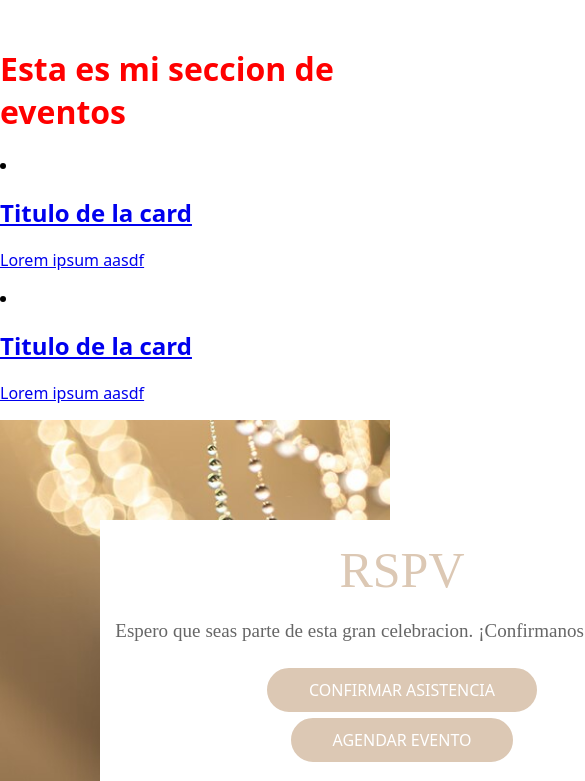
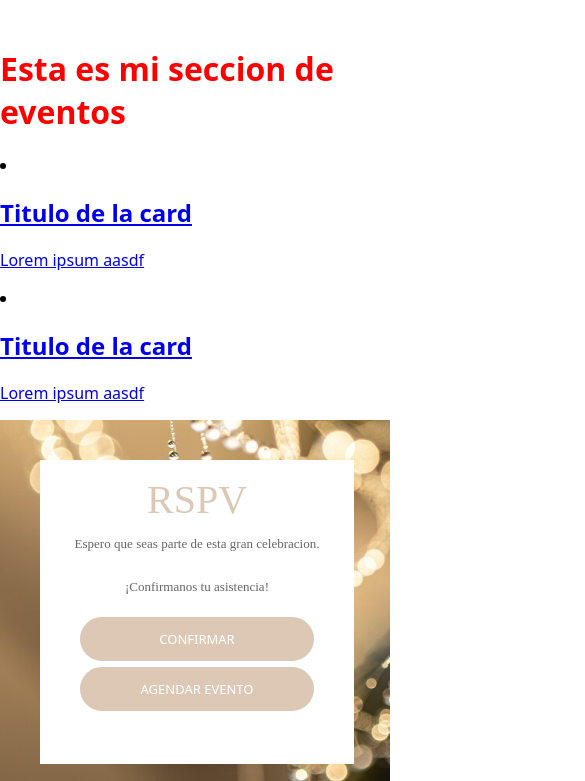
Before and after one commit to joser098/wedding-template, an Astro site: page / in a window 390 px wide. Shown: the part 1219-2000 px from the top of the page, 585 px wide, since content can reach past the window. Built offline with nearby package versions, Linux system fonts and the light colour scheme; Astro itself is replaced by a stand-in of ours.

Commit message:
Refactor to responsive

```diff
--- a/src/components/Confirmation.astro
+++ b/src/components/Confirmation.astro
@@ -2,9 +2,10 @@
   #cards-container {
     background-color: #fff;
     background-position: center center;
-    width: 600px;
+    width: 100%;
+    max-width: 600px;
     padding: 25px 2px 50px;
-    height: 200px;
+    height: auto;
     text-align: center;
     line-height: 30px;
     margin: 0 auto;
@@ -20,12 +21,14 @@
     transition: 1s;
     background-color: #dcc8b4;
     padding: 5px 40px;
-    font-size: 16px;
+    font-size: small;
     font-weight: 450;
     margin: 3px;
     text-decoration: none;
     display: inline-block;
-  }
+    width: 100%;
+    max-width: 150px;
+}
 
   .formula:hover {
     background-color: transparent;
@@ -33,18 +36,17 @@
   }
 
   p {
-    font-size: 19px;
+    font-size: small;
+    display: block;
     color: #666666;
-    margin-bottom: 20px;
     font-family: "Noto Serif Georgian", serif;
     font-weight: 300;
   }
 
   h1 {
-    font-size: 50px;
-    margin-top: 30px;
+    font-size: 40px;
+    margin: 0;
     font-weight: 500;
-    margin-bottom: 30px;
     color: #dcc8b4;
     font-family: "Montserrat";
   }
@@ -54,25 +56,50 @@
     background-attachment: fixed;
     background-repeat: no-repeat;
     background-size: cover;
-    padding: 100px;
+    padding: 40px;
+  }
+
+    /* SIZE FOR 640px */
+    @media (min-width: 640px) {
+      p {
+        font-size: large;
+      }
+      h1 {
+        font-size: 50px;
+      }
+  }
+
+  /* SIZE FOR 1024px */
+  @media (min-width: 1024px) {
   }
 </style>
 
-<main>
+<main class="fade-in">
   <div id="cards-container">
     <div class="confirmacion">
       <h1>RSPV</h1>
-      <p>
-        Espero que seas parte de esta gran celebracion. ¡Confirmanos tu
-        asistencia!
-      </p>
+      <p>Espero que seas parte de esta gran celebracion.</p>
+      <p>¡Confirmanos tu asistencia!</p>
       <a
         href="https://docs.google.com/forms/d/e/1FAIpQLSdW2MNrglehWBmiLAHzLwOnCrolTRkofHxRKpsMmfAbPpho_g/viewform?usp=sf_link"
         target="_blank"
-        class="formula">CONFIRMAR ASISTENCIA</a>
+        class="formula">CONFIRMAR</a>
       <div class="agendar">
         <a href="" target="_blank" class="formula">AGENDAR EVENTO</a>
       </div>
     </div>
   </div>
 </main>
+
+<script>
+  const ele = document.querySelectorAll(".fade-in");
+  const wh = window.innerHeight * 0.8;
+
+  document.addEventListener("scroll", () => {
+    ele.forEach(e => {
+      if(e.getBoundingClientRect().top < wh){
+        e.classList.add("show")
+      }
+    })
+  })
+</script>
```
